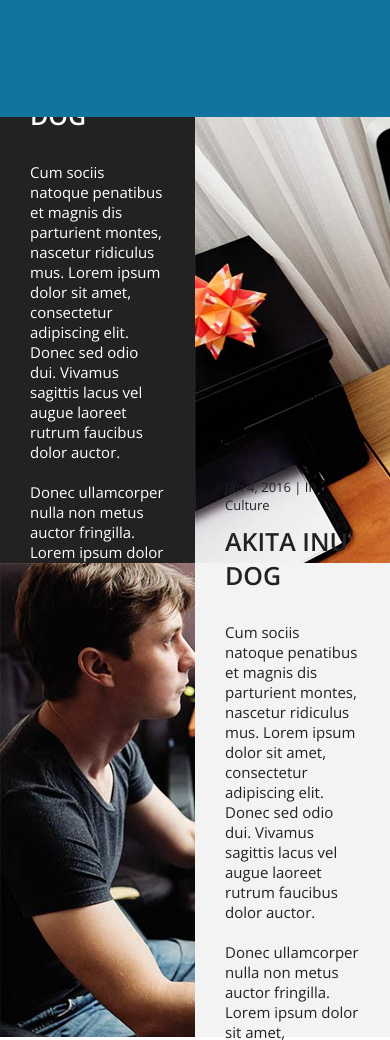
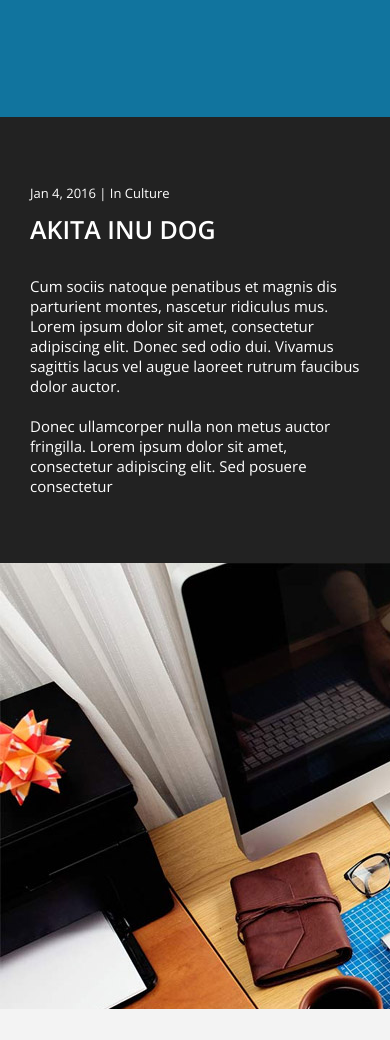
Before and after one commit to dmitriyolari/new-project, a website: page index.html in a window 390 px wide. Shown: the part 2391-3431 px from the top of the page. Drawn offline with nearby package versions, Linux system fonts and the light colour scheme.

Commit message:
add responsiveness for block news until <= 576px

```diff
--- a/styles/style.scss
+++ b/styles/style.scss
@@ -1238,6 +1238,19 @@ footer.copyright {
     }
   }
 
+  div.news_area .news_item {
+    flex-wrap: wrap;
+
+    .news_item-text,
+    .news_item-image {
+      width: 100%;
+    }
+
+    &:last-child {
+      flex-direction: column-reverse;
+    }
+  }
+
 }/* media 320px < x < 576px */
 
 
```
Also changed, not shown: styles/style.css, 1 other file.
